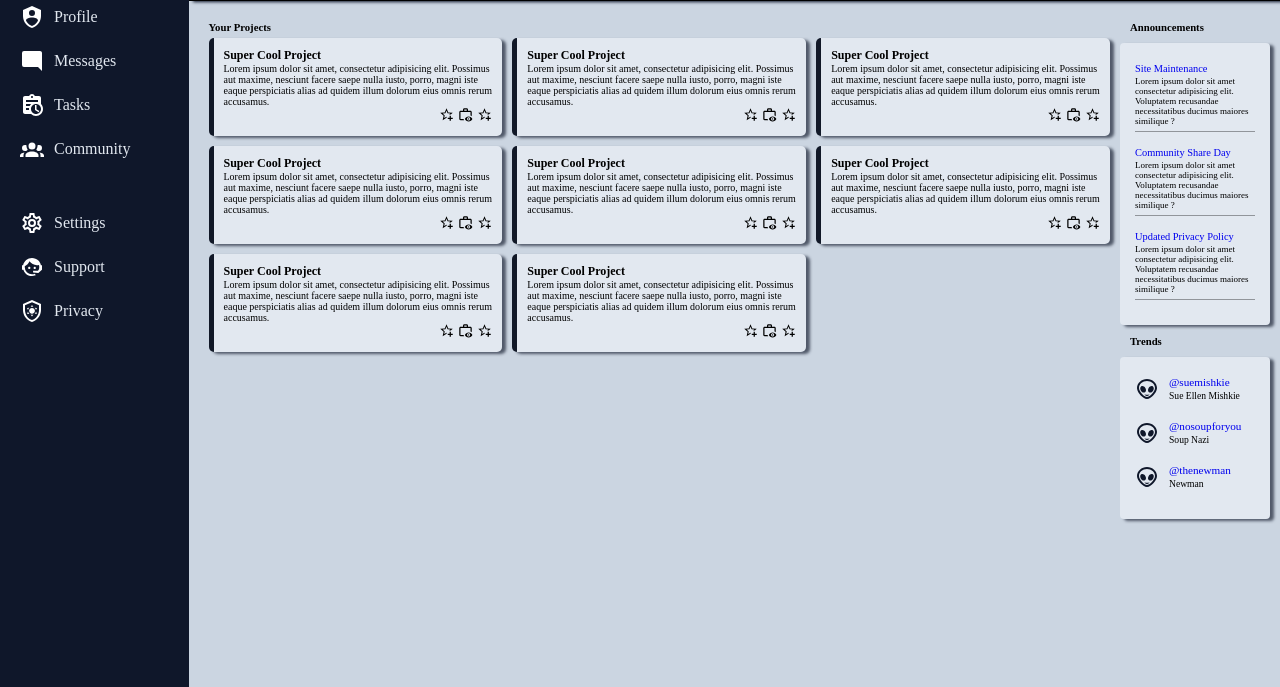
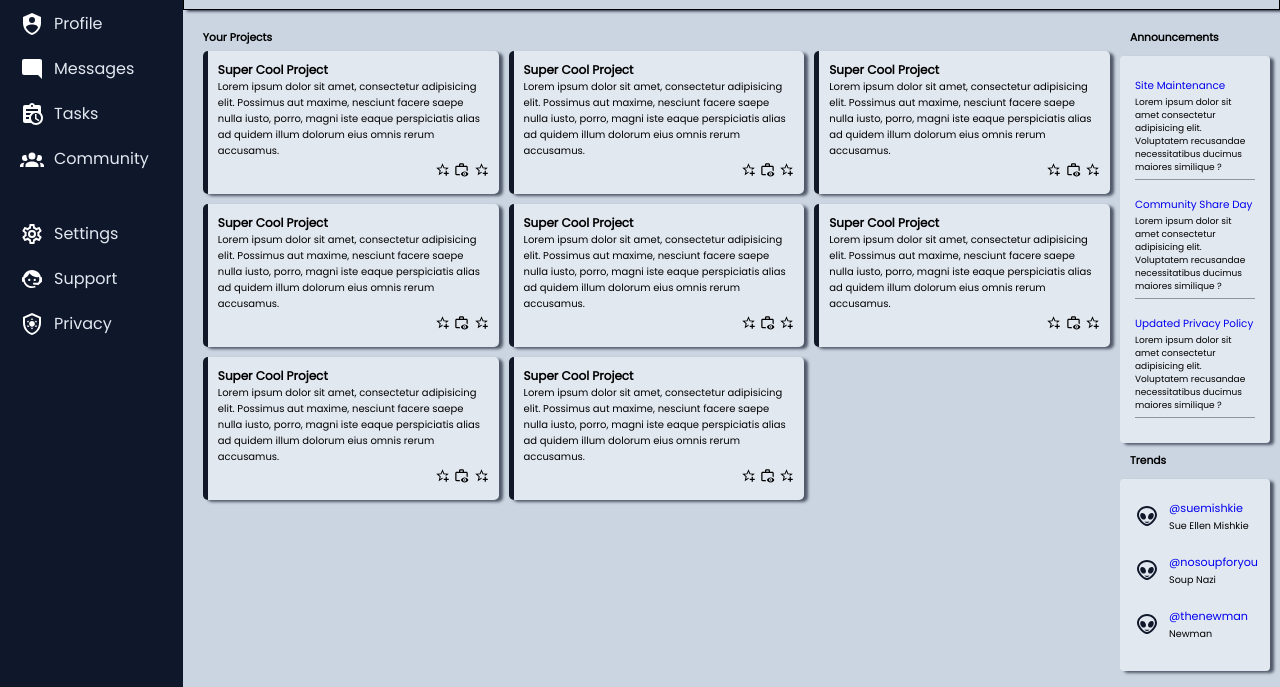
Before and after one commit to nottherealalanturing/Dashboard, a plain HTML site: page index.html in a window 1280 px wide. Shown: the part 113-800 px from the top of the page. Drawn offline with Linux system fonts and the light colour scheme; files whose address does not match are found by name.

Commit message:
fix(styles): fix errors from linters

```diff
--- a/assets/styles/style.css
+++ b/assets/styles/style.css
@@ -1,3 +1,5 @@
+@import url("https://fonts.googleapis.com/css2?family=Poppins&display=swap");
+
 *,
 *::before,
 *::after {
@@ -6,13 +8,8 @@
   padding: 0;
 }
 
-@font-face {
-  font-family: poppinsreg, Arial, Helvetica, sans-serif;
-  src: url("../fonts/Poppins-Medium.ttf");
-}
-
 body {
-  font-family: poppinsreg;
+  font-family: Poppins, Arial, Helvetica, sans-serif;
 }
 
 ul,
@@ -132,6 +129,7 @@ a {
   align-items: center;
   gap: 5px;
 }
+
 .header__cell-3 img {
   width: 40px;
 }
@@ -145,7 +143,6 @@ a {
 
 .header__cell-4 > button {
   width: fit-content;
-  height: fit-content;
   padding: 10px;
   color: #fff;
   background-color: #0f172a;
```
